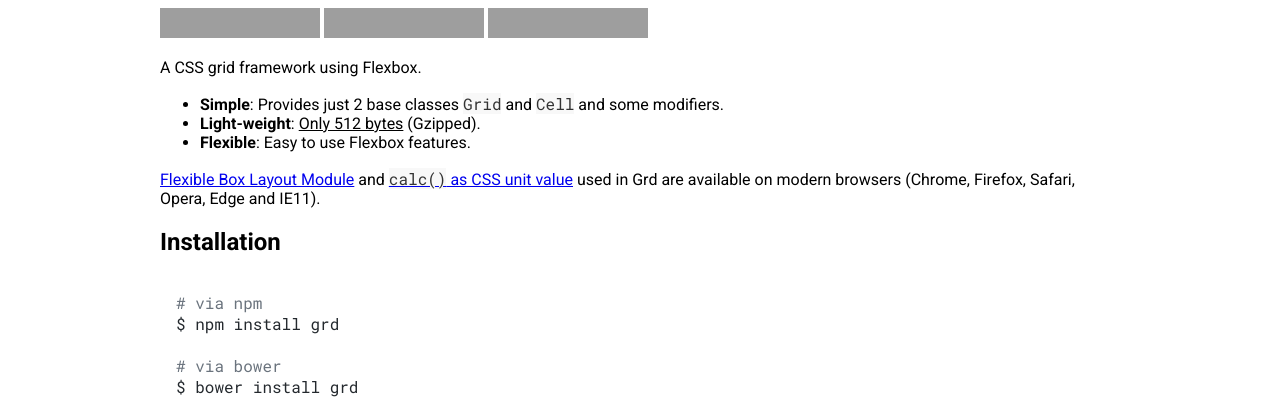
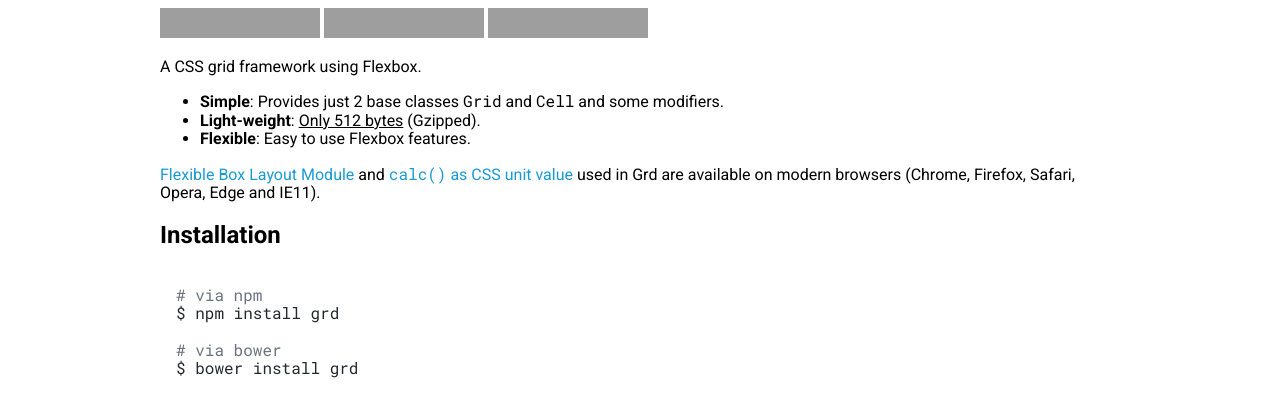
Before and after one commit to 1000ch/grd, a website: page index.html in a window 1280 px wide. Shown: the part 313-729 px from the top of the page. Drawn offline with nearby package versions, Linux system fonts and the light colour scheme; grey boxes are pictures that could not be loaded.

Commit message:
Style link

```diff
--- a/index.html
+++ b/index.html
@@ -3,26 +3,22 @@
   <head>
     <meta charset="utf-8">
     <title>Grd - A CSS grid framework using Flexbox</title>
-    <link rel="stylesheet" href="https://cdn.jsdelivr.net/highlight.js/9.2.0/styles/github.min.css">
+    <link rel="stylesheet" href="https://cdn.jsdelivr.net/highlight.js/9.4.0/styles/github.min.css">
     <link rel="stylesheet" href="https://fonts.googleapis.com/css?family=Roboto:400,700">
     <link rel="stylesheet" href="https://fonts.googleapis.com/css?family=Roboto Mono:400,700">
+    <link rel="stylesheet" href="https://cdnjs.cloudflare.com/ajax/libs/normalize/4.1.1/normalize.min.css">
     <link rel="stylesheet" href="dist/grd.css">
     <style>
-      html {
-        font-family: "Roboto", sans-serif;
-      }
+      html { font-family: "Roboto", sans-serif; }
+      code { font-family: "Roboto Mono", monospace; }
+      .container { margin: auto; max-width: 960px; }
+      a { text-decoration: none; color: #199ad5; }
+      a:hover, a:active { color: #e2007a; }
+      a code { color: #199ad5 !important; }
+      a:hover code, a:active code { color: #e2007a !important; }
       h1 > img {
         width: 100%;
         max-width: 480px;
-      }
-      code {
-        color: #333;
-        background: #f8f8f8;
-        font-family: "Roboto Mono", monospace;
-      }
-      .container {
-        margin: auto;
-        max-width: 960px;
       }
       .Grid {
         margin: 1rem;
@@ -139,7 +135,7 @@
         add.click();
       });
     </script>
-    <script src="https://cdn.jsdelivr.net/highlight.js/9.2.0/highlight.min.js"></script>
+    <script src="https://cdn.jsdelivr.net/highlight.js/9.4.0/highlight.min.js"></script>
     <script>hljs.initHighlightingOnLoad();</script>
   </body>
 </html>
```
